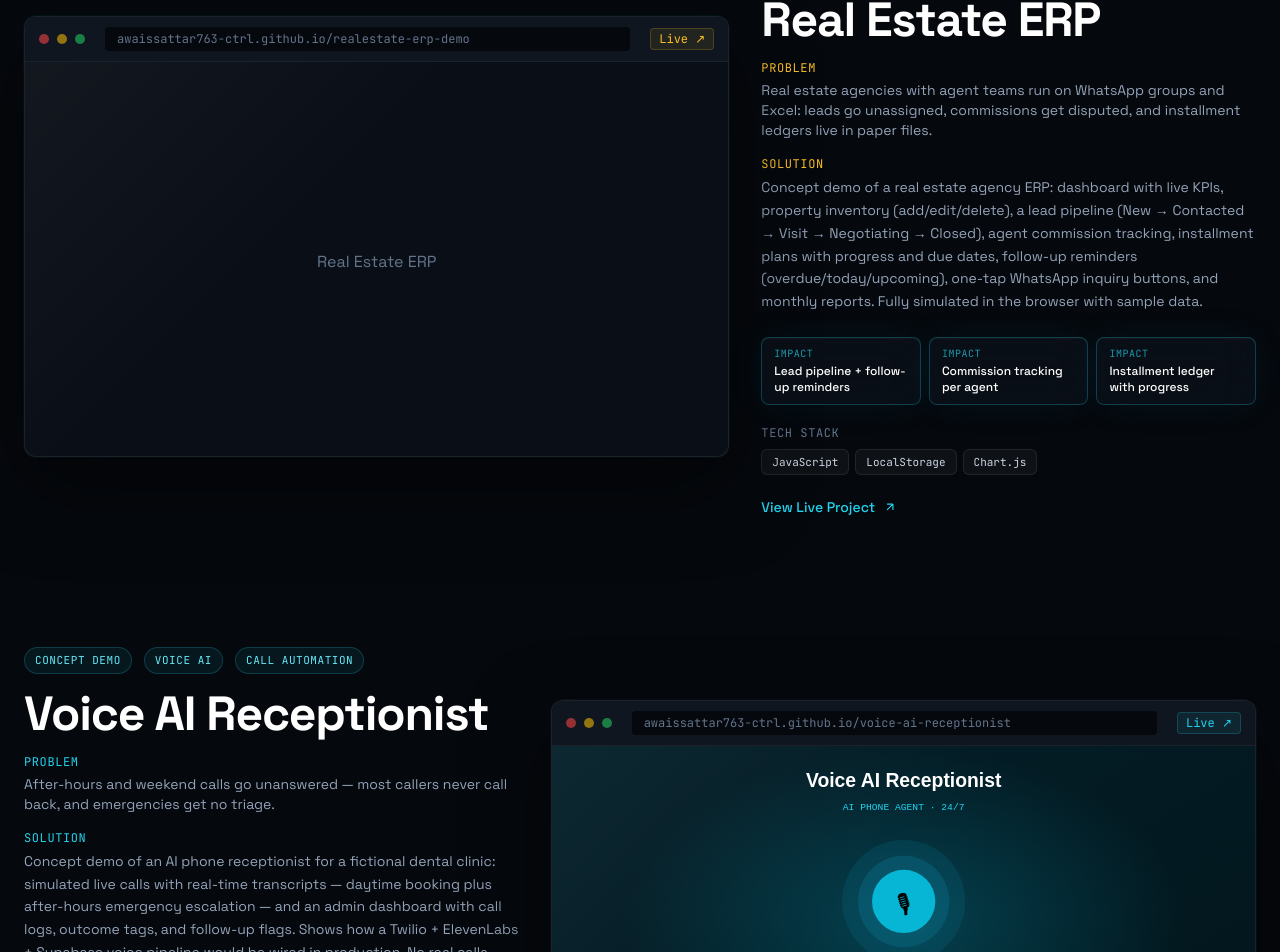
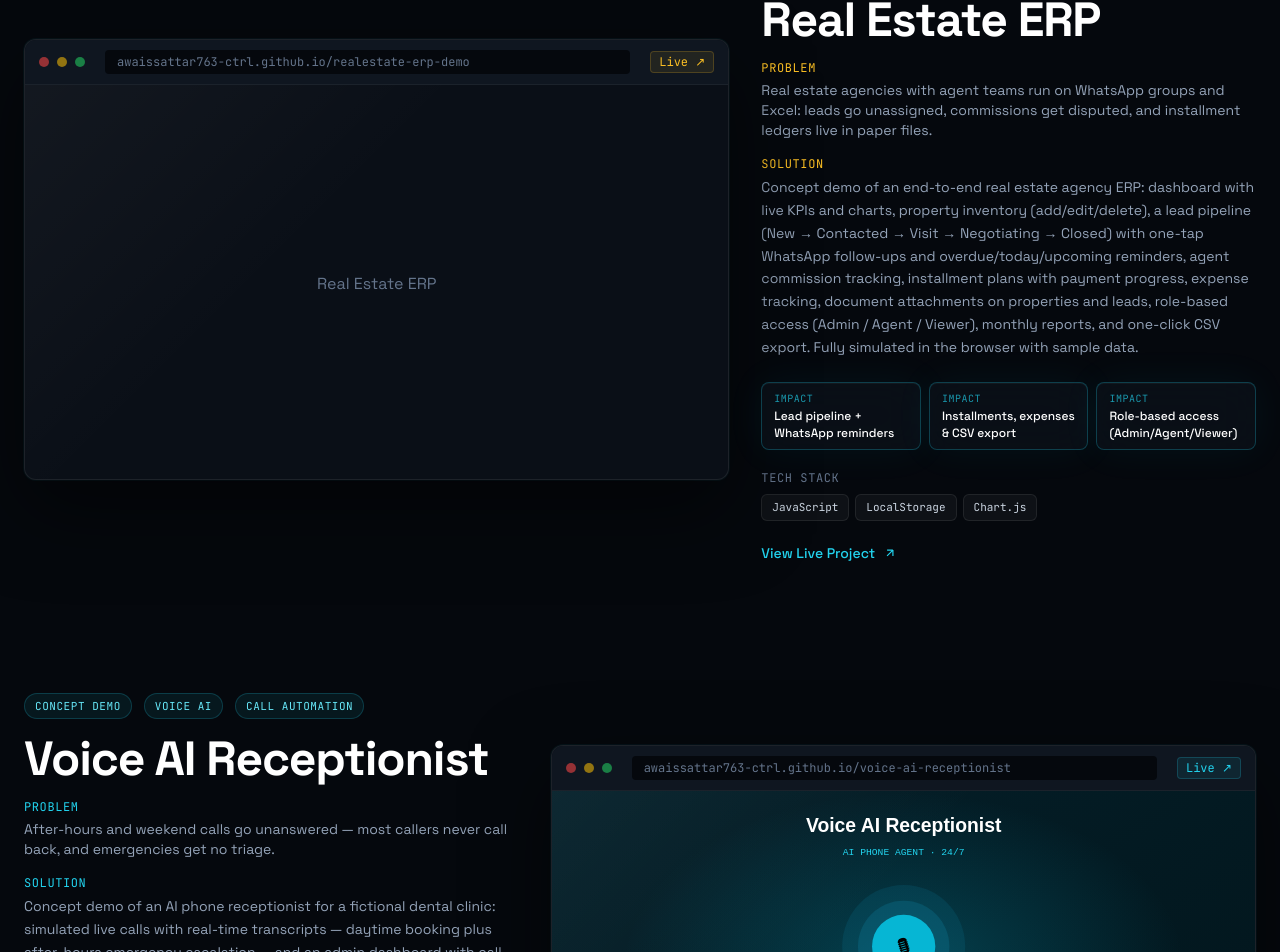
Before and after one commit to awaissattar763-ctrl/awaissattar-portfolio, a React (Vite) app: page / in a window 1280 px wide. Shown: the part 7724-8676 px from the top of the page. Built offline with nearby package versions, Linux system fonts and the light colour scheme.

Commit message:
Real Estate ERP entry: list full feature set (expenses, documents, roles, CSV export)

```diff
--- a/src/data/projects.js
+++ b/src/data/projects.js
@@ -195,9 +195,9 @@ export const flagshipProjects = [
     problem:
       'Real estate agencies with agent teams run on WhatsApp groups and Excel: leads go unassigned, commissions get disputed, and installment ledgers live in paper files.',
     solution:
-      'Concept demo of a real estate agency ERP: dashboard with live KPIs, property inventory (add/edit/delete), a lead pipeline (New → Contacted → Visit → Negotiating → Closed), agent commission tracking, installment plans with progress and due dates, follow-up reminders (overdue/today/upcoming), one-tap WhatsApp inquiry buttons, and monthly reports. Fully simulated in the browser with sample data.',
+      'Concept demo of an end-to-end real estate agency ERP: dashboard with live KPIs and charts, property inventory (add/edit/delete), a lead pipeline (New → Contacted → Visit → Negotiating → Closed) with one-tap WhatsApp follow-ups and overdue/today/upcoming reminders, agent commission tracking, installment plans with payment progress, expense tracking, document attachments on properties and leads, role-based access (Admin / Agent / Viewer), monthly reports, and one-click CSV export. Fully simulated in the browser with sample data.',
     stack: ['JavaScript', 'LocalStorage', 'Chart.js'],
-    impact: ['Lead pipeline + follow-up reminders', 'Commission tracking per agent', 'Installment ledger with progress'],
+    impact: ['Lead pipeline + WhatsApp reminders', 'Installments, expenses & CSV export', 'Role-based access (Admin/Agent/Viewer)'],
     link: 'https://awaissattar763-ctrl.github.io/realestate-erp-demo/',
     domain: 'awaissattar763-ctrl.github.io/realestate-erp-demo',
     gradient: 'gold',
```
